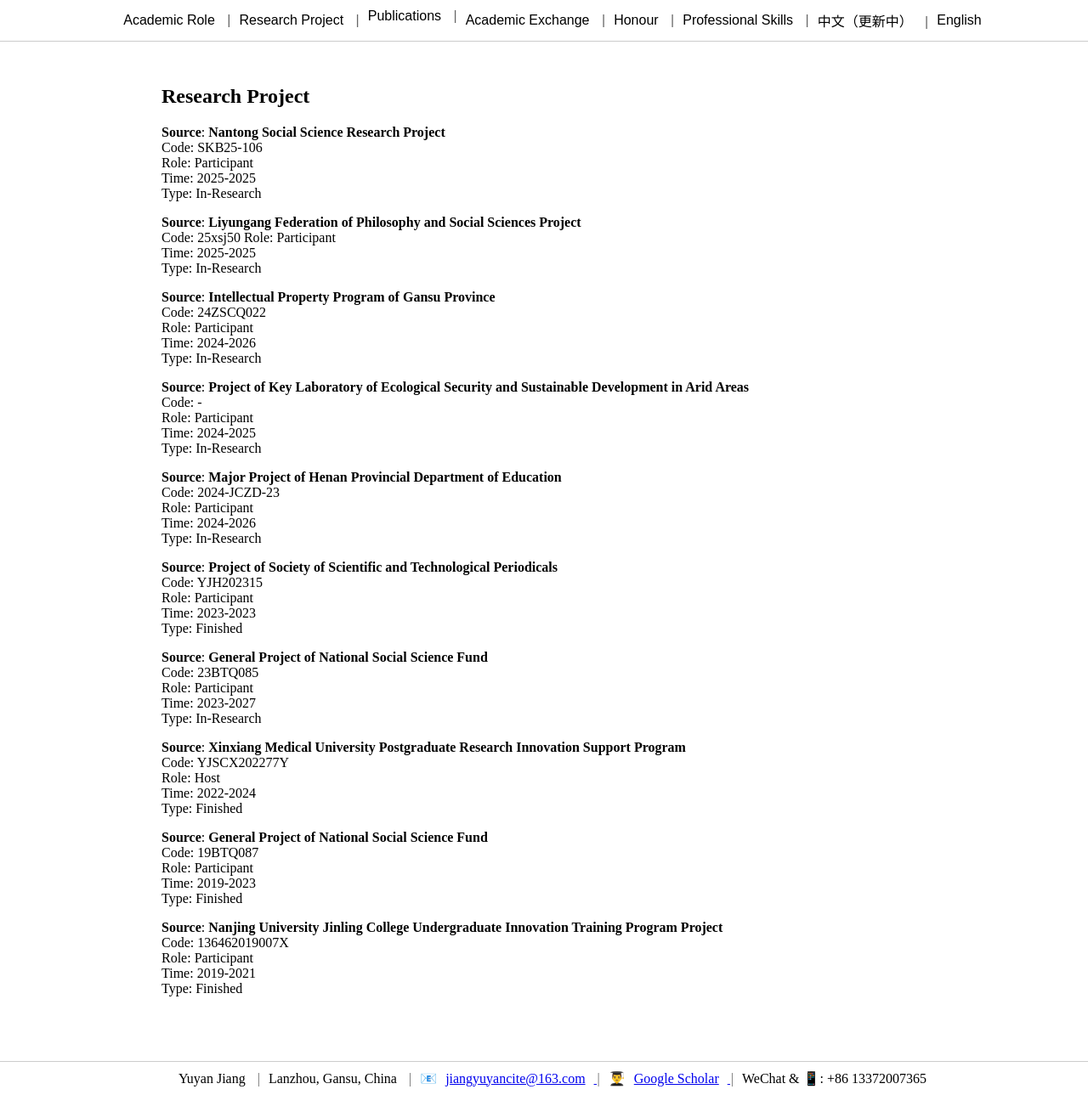
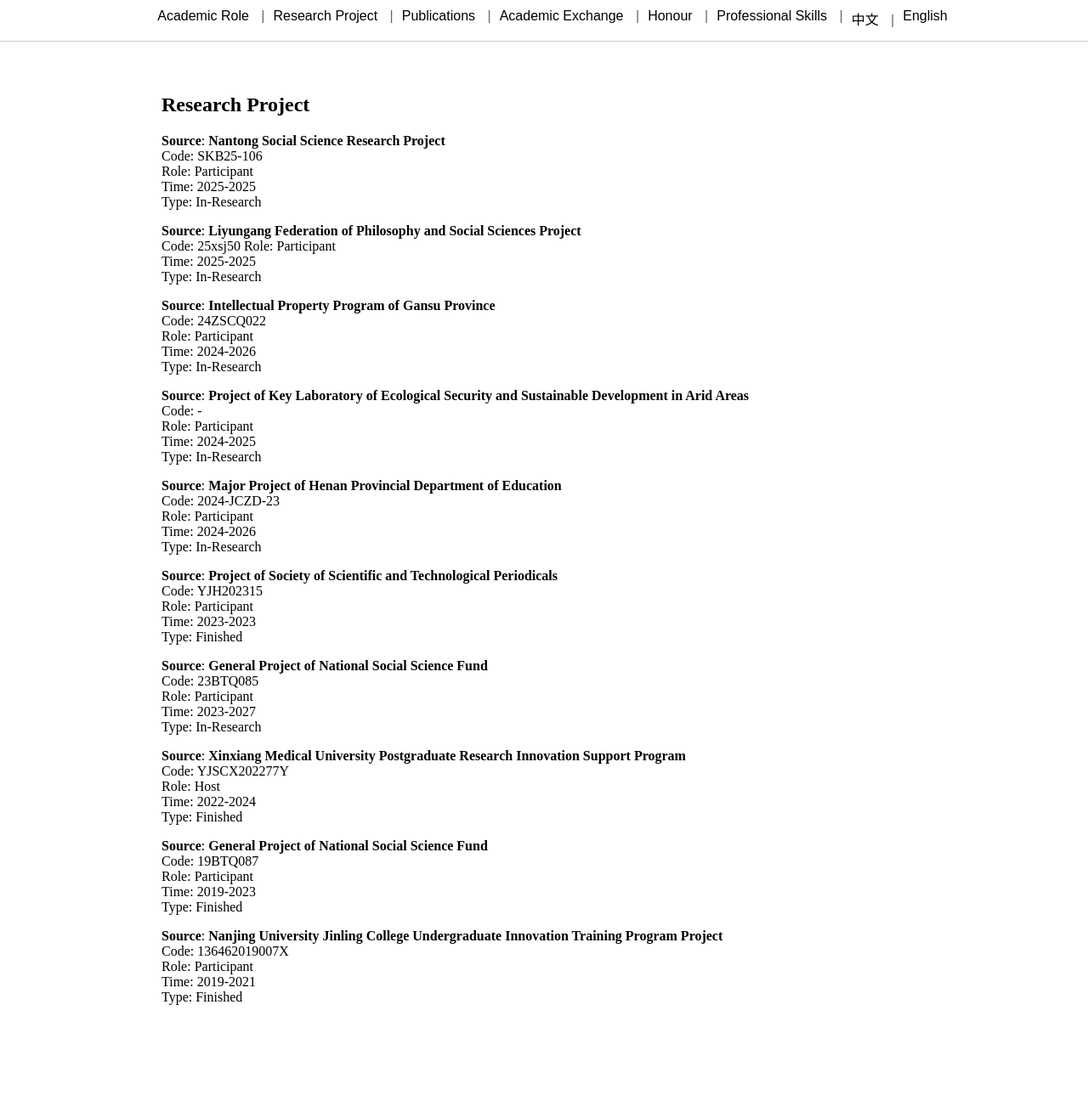
Before and after one commit to jiang-yuyan/Yuyan-Jiang-CV, a Jekyll site: the page built from project/projects.md, in a window 1280 px wide and 1289 px high. Shown: the whole window at 85% size. Built offline with Jekyll 4.4.1, drawn with Linux system fonts in a browser that asks for light colours; our own code applies the rules of GitHub Pages for plain Markdown files; part of the change alters nothing that is shown.

Commit message:
Refactor projects.md by removing styles and navigation
Removed inline CSS styles and navigation structure from projects.md.

```diff
--- a/project/projects.md
+++ b/project/projects.md
@@ -1,122 +1,7 @@
-<style>
-    /* 设置导航栏固定在页面顶部 */
-    .navigation {
-        position: fixed;
-        top: 0;
-        left: 0;
-        width: 100%;
-        background-color: white;
-        z-index: 1000;
-        padding: 10px;
-        border-bottom: 1px solid #ccc;
-        display: flex;
-        justify-content: center;
-        align-items: center;
-        gap: 10px; /* 统一设置元素间距 */
-    }
-
-    /* 添加分隔符样式 */
-    .navigation a:not(:last-child)::after {
-        content: " | ";
-        margin-left: 10px;
-        color: #666;
-    }
-
-    /* 为页面主体添加顶部内边距，避免内容被导航栏遮挡 */
-    body {
-        padding-top: 60px;
-        padding-bottom: 60px;
-    }
-
-    /* 设置底部连接栏固定在页面底部 */
-    .connection {
-        position: fixed;
-        bottom: 0;
-        left: 0;
-        width: 100%;
-        background-color: white;
-        z-index: 1000;
-        padding: 10px;
-        border-top: 1px solid #ccc;
-        display: flex;
-        justify-content: center;
-        align-items: center;
-        gap: 10px; /* 统一设置元素间距 */
-    }
-
-    .connection a:not(:last-child)::after {
-        content: " | ";
-        margin-left: 10px;
-        color: #666;
-    }
-
-    /* 下拉菜单样式 */
-    .dropdown {
-        position: relative;
-        display: inline-block;
-    }
-
-    .dropdown-menu {
-        display: none;
-        position: absolute;
-        background-color: white;
-        min-width: 100px;
-        box-shadow: 0px 8px 16px 0px rgba(0,0,0,0.2);
-        z-index: 1001;
-        border: 1px solid #ccc;
-        top: 100%;
-        left: 0;
-    }
-
-    .dropdown-menu a {
-        color: black;
-        padding: 8px 12px;
-        text-decoration: none;
-        display: block;
-        font-size: 14px;
-    }
-
-    .dropdown-menu a:hover {
-        background-color: #f1f1f1;
-    }
-
-    .dropdown:hover .dropdown-menu {
-        display: block;
-    }
-
-    .dropdown-menu a::after {
-        content: none !important;
-    }
-</style>
-
-<div class="navigation">
-<a href="https://jiang-yuyan.github.io/Yuyan-Jiang-CV/role/roles">Academic Role</a>
-<a href="https://jiang-yuyan.github.io/Yuyan-Jiang-CV/project/projects">Research Project</a>
-<div class="dropdown">
-    <a href="https://jiang-yuyan.github.io/Yuyan-Jiang-CV/publication/publications">Publications</a>
-    <div class="dropdown-menu">
-        <a href="https://jiang-yuyan.github.io/Yuyan-Jiang-CV/publication/publication-2025">2025</a>
-        <a href="https://jiang-yuyan.github.io/Yuyan-Jiang-CV/publication/publication-2024">2024</a>
-        <a href="https://jiang-yuyan.github.io/Yuyan-Jiang-CV/publication/publication-2023">2023</a>
-        <a href="https://jiang-yuyan.github.io/Yuyan-Jiang-CV/publication/publication-2022">2022</a>
-        <a href="https://jiang-yuyan.github.io/Yuyan-Jiang-CV/publication/publication-2021">2021</a>
-        <a href="https://jiang-yuyan.github.io/Yuyan-Jiang-CV/publication/publication-2020">2020</a>
-    </div>
-</div>
-<a href="https://jiang-yuyan.github.io/Yuyan-Jiang-CV/exchange/exchanges">Academic Exchange</a>
-<a href="https://jiang-yuyan.github.io/Yuyan-Jiang-CV/honour/honours">Honour</a>
-<a href="https://jiang-yuyan.github.io/Yuyan-Jiang-CV/skill/skills">Professional Skills</a>
-<a href="https://jiang-yuyan.github.io/Yuyan-Jiang-CV/project/projects-zh">中文（更新中）</a>
-<a>English</a>
-</div>
-
-<div id="connection" class="connection">
-    <a>Yuyan Jiang</a>
-    <a>Lanzhou, Gansu, China</a>
-    📧<a href="mailto:jiangyuyancite@163.com">jiangyuyancite@163.com</a>
-    👨‍🎓 <a href="https://scholar.google.com/citations?user=QTCEilEAAAAJ">Google Scholar</a>
-    <a>WeChat & 📱: +86 13372007365</a>
-</div>
+---
+layout: default
+title: project
+---
 
 ## Research Project
 
```
